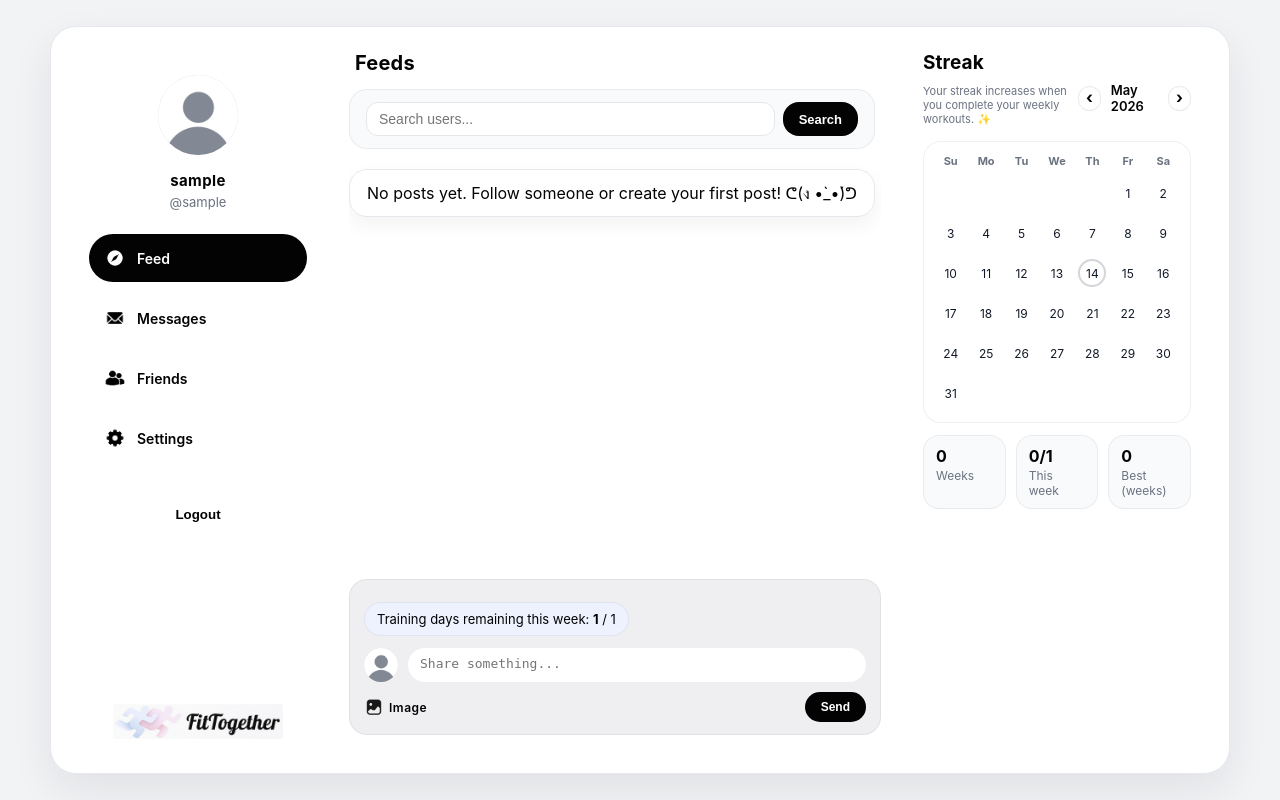
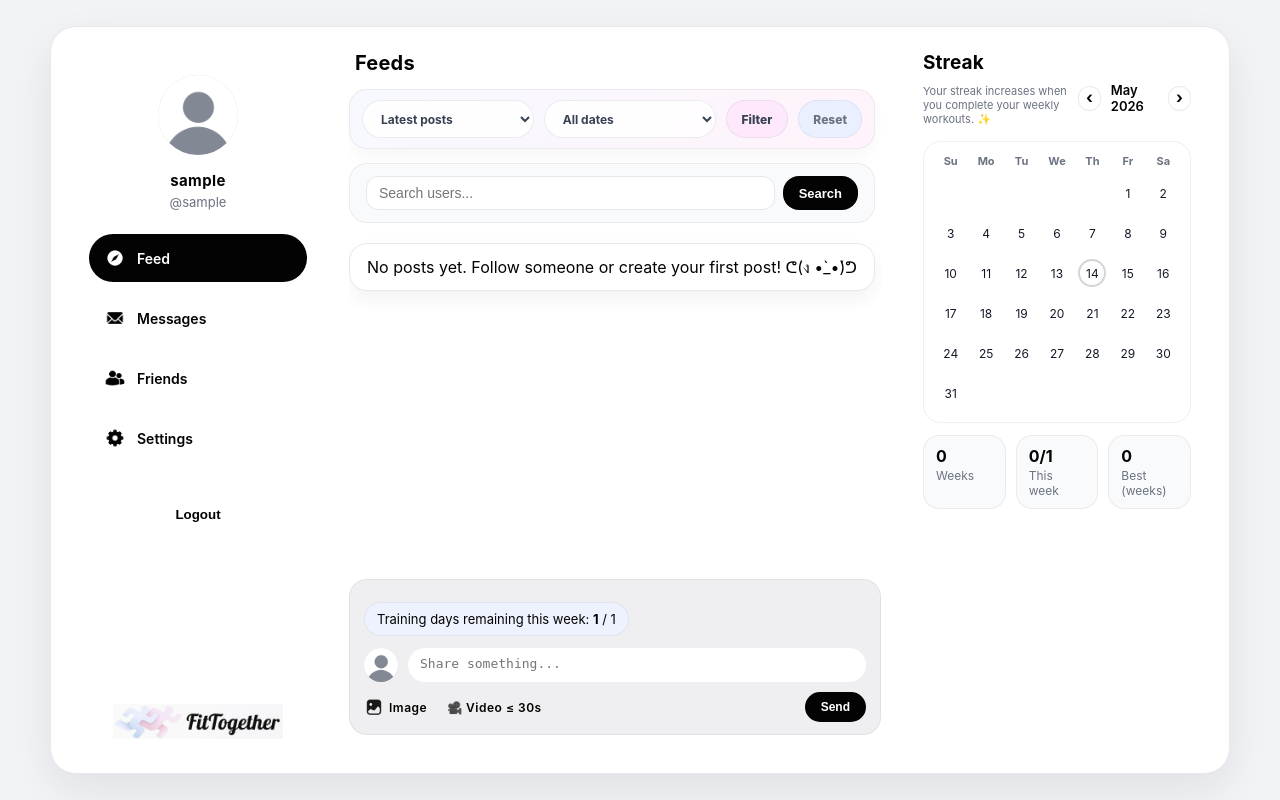
Before and after one commit to jalvarez01/FitTogether, a Django app: page / in a window 1280 px wide. Run offline with Django 5.2, Linux system fonts and the light colour scheme; the visitor is signed in with stand-in values (Sample User, id 1); data comes from the database, SQL or seed files in the repository; data that the repository does not hold is empty.

Commit message:
feat: add video post uploads with duration limit and feed filtering by interactions and dates

```diff
--- a/requirements.txt
+++ b/requirements.txt
@@ -13,3 +13,4 @@ sqlparse==0.5.5
 typing_extensions==4.15.0
 urllib3==2.6.3
 whitenoise==6.11.0
+moviepy>=2.0.0
--- a/social/templates/social/feed.html
+++ b/social/templates/social/feed.html
@@ -420,6 +420,12 @@
     gap: 12px;
   }
 
+  .composer-media-actions{
+    display:flex;
+    align-items:center;
+    gap: 16px;
+  }
+
   .add-image{
     display:inline-flex;
     align-items:center;
@@ -525,6 +531,117 @@
     opacity: .9;
     transform: translateY(-1px);
   }
+
+  .feed-filter-card{
+    background: linear-gradient(135deg, #f7f9ff, #fff3fb);
+    border: 1px solid rgba(17,24,39,.06);
+    border-radius: 18px;
+    padding: 10px 12px;
+    margin-bottom: 14px;
+    box-shadow: 0 8px 20px rgba(15, 23, 42, .035);
+  }
+
+  .feed-filter-form{
+    display: flex;
+    align-items: center;
+    gap: 10px;
+  }
+
+  .filter-group{
+    flex: 1;
+  }
+
+  .filter-select{
+    width: 100%;
+    height: 38px;
+    border: 1px solid rgba(17,24,39,.08);
+    border-radius: 999px;
+    background: rgba(255,255,255,.82);
+    color: #374151;
+    padding: 0 14px;
+    font-size: 12px;
+    font-weight: 700;
+    font-family: inherit;
+    outline: none;
+    cursor: pointer;
+  }
+
+  .filter-select:focus{
+    border-color: #c7d2fe;
+    box-shadow: 0 0 0 3px rgba(199,210,254,.35);
+  }
+
+  .filter-soft-btn{
+    height: 38px;
+    padding: 0 15px;
+    border-radius: 999px;
+    border: 1px solid rgba(17,24,39,.06);
+    background: #fde9fb;
+    color: #374151;
+    font-size: 12px;
+    font-weight: 800;
+    font-family: inherit;
+    cursor: pointer;
+    transition: all .18s ease;
+    white-space: nowrap;
+  }
+
+  .filter-soft-btn:hover{
+    background: #f1eaff;
+    transform: translateY(-1px);
+  }
+
+  .filter-reset{
+    height: 38px;
+    padding: 0 14px;
+    border-radius: 999px;
+    border: 1px solid rgba(17,24,39,.06);
+    background: #eaf0ff;
+    color: #6b7280;
+    font-size: 12px;
+    font-weight: 800;
+    display: inline-flex;
+    align-items: center;
+    text-decoration: none;
+    white-space: nowrap;
+  }
+
+  .filter-reset:hover{
+    background: #eaf9ee;
+  }
+
+  .video-row{
+    margin-bottom: 12px;
+  }
+
+  .video-ph{
+    width: 100%;
+    max-height: 280px;
+    border-radius: 14px;
+    background: rgba(255,255,255,.55);
+    overflow: hidden;
+  }
+
+  .video-ph video{
+    width: 100%;
+    max-height: 280px;
+    display: block;
+    object-fit: cover;
+    background: #000;
+  }
+
+  .video-duration{
+    display: inline-flex;
+    margin-top: 8px;
+    border-radius: 999px;
+    padding: 6px 10px;
+    background: rgba(255,255,255,.7);
+    border: 1px solid rgba(0,0,0,.06);
+    font-size: 11px;
+    font-weight: 700;
+    color: #374151;
+  }
+
 </style>
 
 {% if show_training_reminder_popup %}
@@ -541,6 +658,35 @@
     </div>
   </div>
 {% endif %}
+
+<div class="feed-filter-card">
+  <form method="get" class="feed-filter-form">
+
+    <div class="filter-group">
+      <select name="sort" class="filter-select">
+        <option value="latest" {% if current_sort == "latest" or not current_sort %}selected{% endif %}>Latest posts</option>
+        <option value="oldest" {% if current_sort == "oldest" %}selected{% endif %}>Oldest posts</option>
+        <option value="liked" {% if current_sort == "liked" %}selected{% endif %}>Most liked</option>
+        <option value="commented" {% if current_sort == "commented" %}selected{% endif %}>Most commented</option>
+        <option value="interactions" {% if current_sort == "interactions" %}selected{% endif %}>Most interactions</option>
+      </select>
+    </div>
+
+    <div class="filter-group">
+      <select name="date" class="filter-select">
+        <option value="all" {% if current_date == "all" or not current_date %}selected{% endif %}>All dates</option>
+        <option value="today" {% if current_date == "today" %}selected{% endif %}>Today</option>
+        <option value="week" {% if current_date == "week" %}selected{% endif %}>This week</option>
+        <option value="month" {% if current_date == "month" %}selected{% endif %}>This month</option>
+      </select>
+    </div>
+
+    <button type="submit" class="filter-soft-btn">Filter</button>
+
+    <a href="{% url 'social:feed' %}" class="filter-reset">Reset</a>
+
+  </form>
+</div>
 
 <div class="search-bar">
   <form action="{% url 'social:search' %}" method="get">
@@ -600,7 +746,19 @@
             <p class="post-text">{{ post.content }}</p>
           {% endif %}
 
-          {% if post.image %}
+          {% if post.video %}
+            <div class="video-row">
+              <div class="video-ph">
+                <video controls preload="metadata">
+                  <source src="{{ post.video.url }}">
+                  Your browser does not support the video tag.
+                </video>
+              </div>
+              {% if post.video_duration %}
+                <span class="video-duration">{{ post.video_duration|floatformat:1 }}s video</span>
+              {% endif %}
+            </div>
+          {% elif post.image %}
             <div class="images-row">
               <div class="img-ph" style="grid-column: 1 / -1; height: 180px;">
                 <img src="{{ post.image.url }}" alt="post image">
@@ -798,6 +956,7 @@ function escapeHtml(text) {
     div.appendChild(document.createTextNode(text));
     return div.innerHTML;
 }
+
 </script>
 
 {% endblock %}
@@ -843,11 +1002,19 @@ function escapeHtml(text) {
     </div>
 
     <div class="composer-bottom">
-      <label class="add-image">
-        <img src="{% static 'icons/image.png' %}" alt="">
-        Image
-        <input type="file" name="image" hidden {% if not can_post %}disabled{% endif %}>
-      </label>
+      <div class="composer-media-actions">
+        <label class="add-image">
+          <img src="{% static 'icons/image.png' %}" alt="">
+          Image
+          <input type="file" name="image" hidden {% if not can_post %}disabled{% endif %}>
+        </label>
+
+        <label class="add-image">
+          🎥
+          Video ≤ 30s
+          <input type="file" name="video" accept="video/*" hidden {% if not can_post %}disabled{% endif %}>
+        </label>
+      </div>
 
       <button class="send-btn" type="submit" {% if not can_post %}disabled{% endif %}>
         {% if can_post %}Send{% else %}Locked{% endif %}
--- a/social/views.py
+++ b/social/views.py
@@ -39,17 +39,50 @@ def feed_view(request):
         | (Q(author=request.user) & Q(moderation_status__in=[Post.MODERATION_APPROVED, Post.MODERATION_PENDING]))
     )
 
+    current_sort = request.GET.get("sort", "latest")
+    current_date = request.GET.get("date", "all")
+
     posts = (
         Post.objects
         .filter(base_filter)
-        .select_related("author")
+        .select_related("author", "author__profile")
         .prefetch_related("like_set", "comment_set__user")
         .annotate(
             likes_count=Count("like", distinct=True),
             comments_count=Count("comment", distinct=True),
+            interactions_count=Count("like", distinct=True) + Count("comment", distinct=True),
         )
-        .order_by("-created_at")
     )
+
+    today = timezone.localdate()
+
+    if current_date == "today":
+        posts = posts.filter(created_at__date=today)
+
+    elif current_date == "week":
+        start_dt, end_dt = week_bounds(today)
+        posts = posts.filter(created_at__gte=start_dt, created_at__lt=end_dt)
+
+    elif current_date == "month":
+        posts = posts.filter(
+            created_at__year=today.year,
+            created_at__month=today.month,
+        )
+
+    if current_sort == "oldest":
+        posts = posts.order_by("created_at")
+
+    elif current_sort == "liked":
+        posts = posts.order_by("-likes_count", "-created_at")
+
+    elif current_sort == "commented":
+        posts = posts.order_by("-comments_count", "-created_at")
+
+    elif current_sort == "interactions":
+        posts = posts.order_by("-interactions_count", "-created_at")
+
+    else:
+        posts = posts.order_by("-created_at")
 
     for post in posts:
         post.user_has_liked = post.like_set.filter(user=request.user).exists()
@@ -57,7 +90,6 @@ def feed_view(request):
         post.can_delete_now = post.can_edit(request.user)
         post.is_pending = (post.moderation_status == Post.MODERATION_PENDING)
 
-    today = timezone.localdate()
     already_posted_today = Post.objects.filter(
         author=request.user,
         created_at__date=today,
@@ -103,6 +135,8 @@ def feed_view(request):
         "already_posted_today": already_posted_today,
         "show_training_reminder_popup": show_training_reminder_popup,
         "training_reminder_day_label": today_label,
+        "current_sort": current_sort,
+        "current_date": current_date,
     }
 
     return render(request, "social/feed.html", ctx)
```
Also changed, not shown: posts/forms.py (+46 -16 lines), posts/models.py (+10 -0 lines), posts/services/video_utils.py (added, +81 -0 lines), posts/templates/posts/edit_post.html (+18 -0 lines), posts/views.py (+13 -4 lines), posts/migrations/0004_post_video_and_video_duration.py (added).
